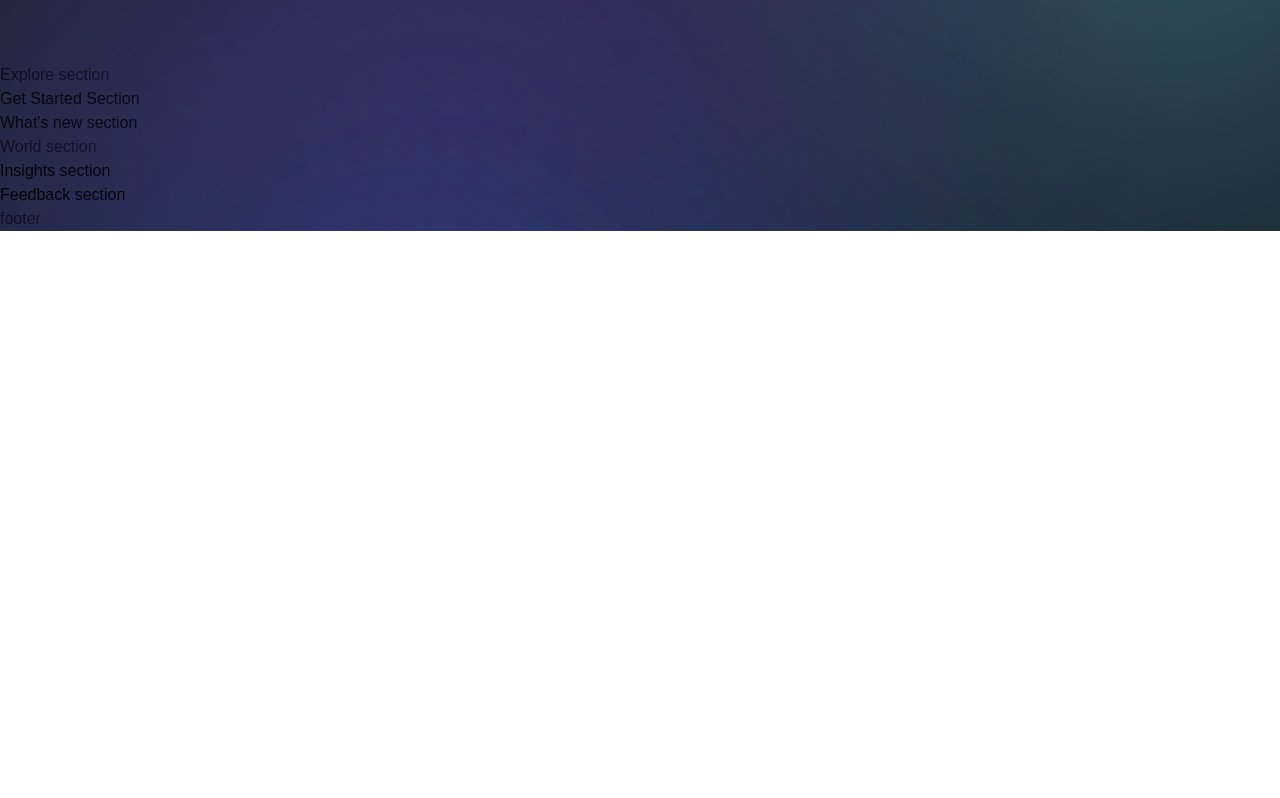
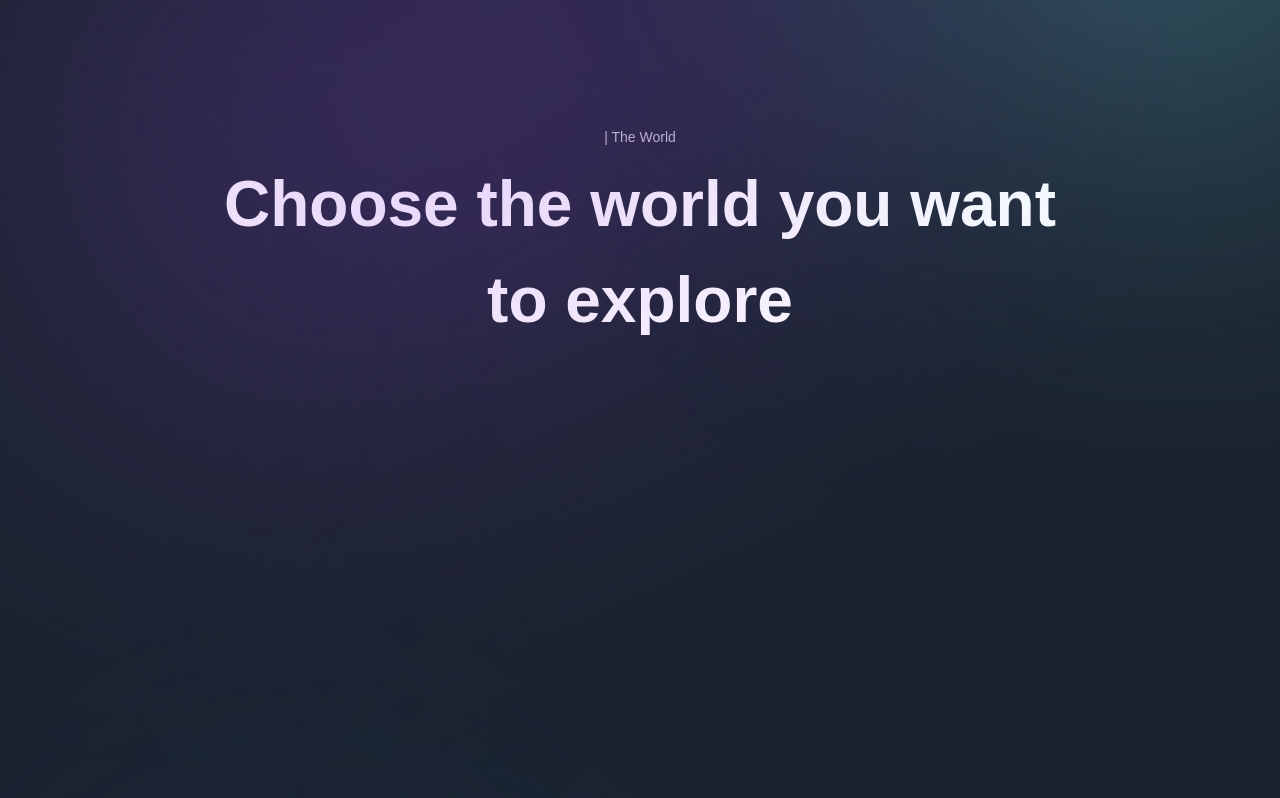
Before and after one commit to zWellingtonLima/NextJs-LandingPage, a Next.js app: page / in a window 1280 px wide. Shown: the part 1502-2300 px from the top of the page. Before the commit the page ends 1733 px from the top, so only its background shows below. Built offline with nearby package versions, Linux system fonts and the light colour scheme; a web font is replaced by a local one.

Commit message:
Explore Section initialized.

```diff
--- a/components/CustomTexts.jsx
+++ b/components/CustomTexts.jsx
@@ -17,5 +17,11 @@
 );
 
 export const TitleText = ({ title, textStyles }) => (
-  <h2>Title Text</h2>
+  <motion.h2
+    variants={textVariant2}
+    initial='hidden'
+    whileInView='show'
+    className={`mt-[8px] font-bold md:text-[64px] text-[40px] text-white ${textStyles}`}>
+      {title}
+  </motion.h2>
 );
--- a/components/ExploreCard.jsx
+++ b/components/ExploreCard.jsx
@@ -2,7 +2,8 @@
 
 const ExploreCard = () => (
   <div>
-    Explore Card
+
+
   </div>
 );
 
--- a/sections/Explore.jsx
+++ b/sections/Explore.jsx
@@ -1,9 +1,49 @@
-'use client';
+"use client";
 
-const Explore = () => (
-  <section>
-    Explore section
-  </section>
-);
+import { useState } from "react";
+import { motion } from "framer-motion";
+
+import styles from "../styles";
+import { staggerContainer } from "../utils/motion";
+import { ExploreCard, TitleText, TypingText } from "../components";
+import { exploreWorlds } from "../constants";
+
+const Explore = () => {
+  const [active, setActive] = useState('world-2');
+
+  return (
+    <section className={`${styles.paddings}`} id="explore">
+      <motion.div
+        variants={staggerContainer}
+        initial="hidden"
+        whileInView="show"
+        viewport={{ once: false, amount: 0.25 }}
+        className={`${styles.innerWidth} mx-auto flex flex-col`}
+      >
+        <TypingText title="| The World" textStyles="text-center" />
+        <TitleText
+          title={
+            <>
+              Choose the world you want <br className="md:block hidden" /> to
+              explore{" "}
+            </>
+          }
+          textStyles="text-center"
+        />
+        <div className="mt-[50px] flex lg:flex-row flex-col min-h-[70vh] gap-5">
+          {exploreWorlds.map((world, index) => (
+            <ExploreCard
+              key={world.id}
+              {...world}
+              index={index}
+              active={active}
+              handleClick={setActive}
+            />
+          ))}
+        </div>
+      </motion.div>
+    </section>
+  );
+};
 
 export default Explore;
```
